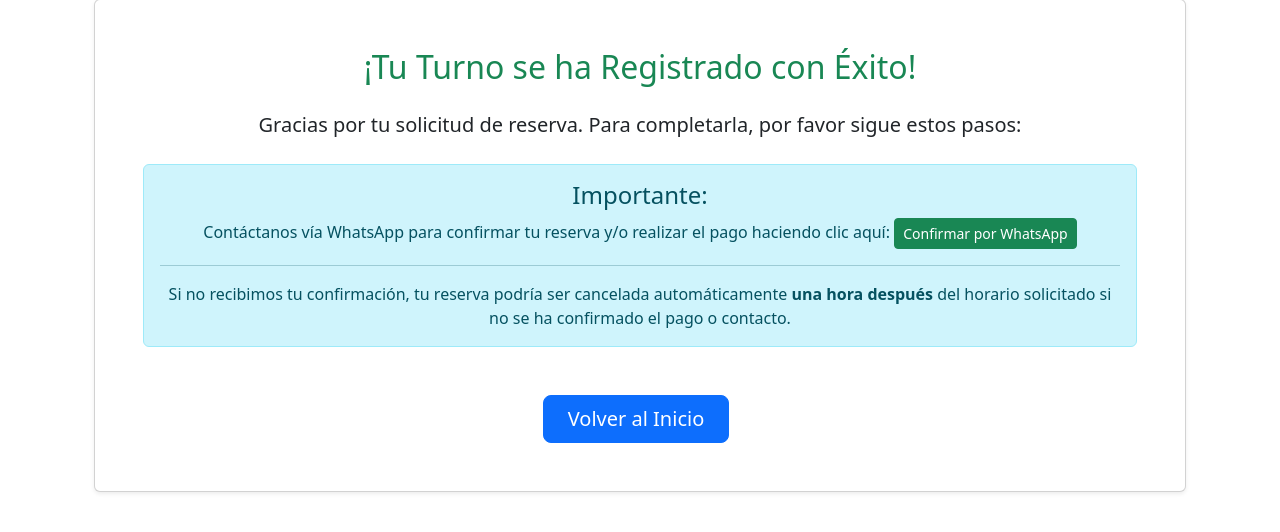
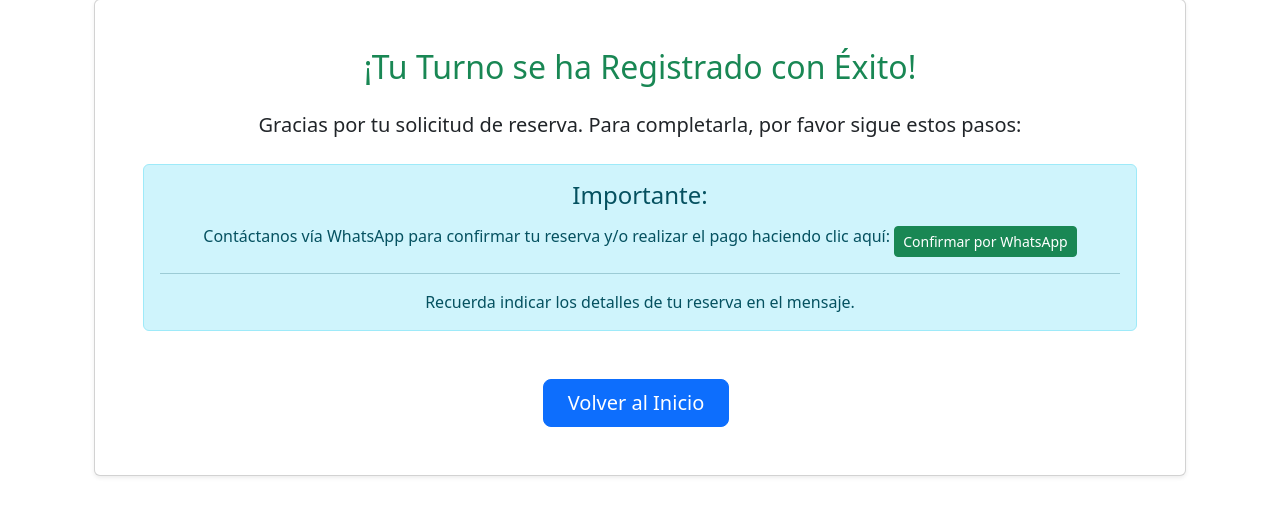
Before and after one commit to FacuMaza/canchas, a Django app: page /reserva-exitosa/ in a window 1280 px wide. Shown: the part 121-653 px from the top of the page. Run offline with Django 5.2, Linux system fonts and the light colour scheme; some libraries are stand-ins or nearby versions.

Commit message:
mod reserva exitosa.

```diff
--- a/canchas/templates/reserva_exitosa.html
+++ b/canchas/templates/reserva_exitosa.html
@@ -1,6 +1,6 @@
 {% extends "base.html" %}
 {% load static %}
-{% load i18n %} {# AÑADIDO POR PRECAUCIÓN, O SI USAS OTRAS TAGS DE i18n #}
+{% load i18n %}
 
 {% block title %}Reserva Registrada con Éxito{% endblock %}
 
@@ -13,17 +13,25 @@
             <p class="lead mt-4">
                 Gracias por tu solicitud de reserva. Para completarla, por favor sigue estos pasos:
             </p>
+
             <div class="alert alert-info mt-4" role="alert">
                 <h4 class="alert-heading">Importante:</h4>
                 <p>
                     Contáctanos vía WhatsApp para confirmar tu reserva y/o realizar el pago haciendo clic aquí:
-                    <a href="https://wa.me/5493875908958?text={% filter urlencode %}Hola, quiero confirmar mi solicitud de reserva. Gracias.{% endfilter %}" target="_blank" class="btn btn-success btn-sm">
+
+                    {# Simplemente usamos la URL que la vista nos ha preparado #}
+                    <a href="{{ whatsapp_url }}" target="_blank" class="btn btn-success btn-sm mt-2">
                         <i class="bi bi-whatsapp"></i> Confirmar por WhatsApp
                     </a>
                 </p>
                 <hr>
                 <p class="mb-0">
-                    Si no recibimos tu confirmación, tu reserva podría ser cancelada automáticamente <strong>una hora después</strong> del horario solicitado si no se ha confirmado el pago o contacto.
+                    {# Este mensaje se puede simplificar o personalizar si lo deseas #}
+                    {% if reserva_confirmada %}
+                    Si no recibimos tu confirmación, tu reserva podría ser cancelada automáticamente <strong>una hora después</strong> si no se ha confirmado el pago o contacto.
+                    {% else %}
+                    Recuerda indicar los detalles de tu reserva en el mensaje.
+                    {% endif %}
                 </p>
             </div>
 
@@ -31,13 +39,8 @@
                 <a href="{% url 'public-home' %}" class="btn btn-primary btn-lg px-4 me-2">
                     <i class="bi bi-house-door-fill"></i> Volver al Inicio
                 </a>
-                {# Podrías añadir un botón para ver "mis reservas" si el usuario estuviera logueado #}
             </div>
         </div>
     </div>
 </div>
 {% endblock %}
-
-{% block extra_js %}
-{# Puedes añadir JS específico si lo necesitas #}
-{% endblock %}
--- a/canchas/views.py
+++ b/canchas/views.py
@@ -1,3 +1,4 @@
+from urllib.parse import urlencode
 from django.shortcuts import render, get_object_or_404, redirect
 from django.urls import reverse_lazy, reverse
 from django.views.generic import (ListView,DetailView,CreateView,UpdateView,DeleteView,TemplateView)
@@ -24,6 +25,7 @@ from django.contrib.auth.forms import UserCreationForm, UserChangeForm
 from decimal import Decimal, InvalidOperation
 from collections import Counter
 import io
+import locale
 from django.http import HttpResponse # Ya deberías tener este
 from reportlab.pdfgen import canvas
 from reportlab.lib.pagesizes import A4
@@ -118,46 +120,21 @@ class PublicHomeView(ListView):
 
 
 
-
-
-
-
-
-
-
-# --- NUEVA VISTA: Para que el cliente vea disponibilidad y reserve ---
-from django.shortcuts import render, get_object_or_404, redirect
-from django.views import View
-from django.contrib import messages
-from django.utils import timezone
-from datetime import date, time, timedelta, datetime # Asegúrate que time esté aquí
-from decimal import Decimal
-from django.db.models import Q # Asegúrate que Q esté importado
-
-
-# --- NUEVA VISTA: Para que el cliente vea disponibilidad y reserve ---
+# --- PublicReservarClienteView (SIN CAMBIOS, puedes dejar la tuya) ---
 class PublicReservarClienteView(View):
-    template_name = 'public_reservar_cliente.html' # Asegúrate que esta plantilla exista
+    template_name = 'public_reservar_cliente.html'
     form_class = PublicClienteReservaForm
 
     def _generar_slots_lee_tipo_origen(self, cancha, fecha_obj):
+        # ... (Tu función _generar_slots_lee_tipo_origen no necesita cambios) ...
         slots_del_dia = []
-
-        hora_apertura_cancha = time(7, 0) # Hora de apertura por defecto
-        # Podrías obtener esto desde el modelo Cancha si varía:
-        # hora_apertura_cancha = cancha.hora_apertura or time(7, 0)
-
-        limite_generacion_hora = time(2, 0) # Hasta qué hora del día siguiente generar slots (ej. 02:00 AM)
-        # Podrías obtener esto desde el modelo Cancha si varía:
-        # limite_generacion_hora = cancha.hora_cierre_extendida or time(2,0)
-
-
+        hora_apertura_cancha = time(7, 0)
+        limite_generacion_hora = time(2, 0)
         reservas_existentes_query = Reserva.objects.filter(
             cancha=cancha,
             fecha=fecha_obj,
             estado__in=['confirmada', 'pendiente_pago', 'pendiente']
         ).select_related('usuario')
-
         reservas_existentes_dict = {
             r.hora_inicio: {
                 'pk': r.pk,
@@ -168,135 +145,97 @@ class PublicReservarClienteView(View):
             }
             for r in reservas_existentes_query
         }
-
         current_datetime_slot = datetime.combine(fecha_obj, hora_apertura_cancha)
-
-        # Determinar el límite de generación de slots
-        # Si la hora de cierre es pasada la medianoche (ej. 2:00 AM),
-        # se refiere al día siguiente de 'fecha_obj'.
-        if limite_generacion_hora < hora_apertura_cancha: # Ej: apertura 7:00, cierre 2:00 (del día siguiente)
+        if limite_generacion_hora < hora_apertura_cancha:
             limite_datetime_generacion = datetime.combine(fecha_obj + timedelta(days=1), limite_generacion_hora)
-        else: # Ej: apertura 7:00, cierre 23:00 (del mismo día)
+        else:
             limite_datetime_generacion = datetime.combine(fecha_obj, limite_generacion_hora)
-
         while current_datetime_slot < limite_datetime_generacion:
             slot_hora_inicio = current_datetime_slot.time()
-            # Asumimos slots de 30 minutos, podrías hacerlo configurable
             slot_dt_fin = current_datetime_slot + timedelta(minutes=cancha.duracion_turno_minutos if hasattr(cancha, 'duracion_turno_minutos') else 30)
             slot_hora_fin = slot_dt_fin.time()
-
-            slot_hora_inicio_str = slot_hora_inicio.strftime('%H:%M')
-            slot_hora_fin_str = slot_hora_fin.strftime('%H:%M')
-            slot_hora_inicio_name_fmt = slot_hora_inicio.strftime('%H-%M') # Para IDs/names en HTML
-
             slot_info_template = {
                 'hora_inicio': slot_hora_inicio,
                 'hora_fin': slot_hora_fin,
-                'hora_inicio_str': slot_hora_inicio_str,
-                'hora_fin_str': slot_hora_fin_str,
-                'hora_inicio_name_fmt': slot_hora_inicio_name_fmt,
+                'hora_inicio_str': slot_hora_inicio.strftime('%H:%M'),
+                'hora_fin_str': slot_hora_fin.strftime('%H:%M'),
+                'hora_inicio_name_fmt': slot_hora_inicio.strftime('%H-%M'),
                 'estado_display': 'disponible',
                 'reserva_info': None,
                 'reserva_pk': None,
                 'tipo_origen_display': None,
                 'estado_modelo_reserva': None
             }
-
             reserva_existente_data = reservas_existentes_dict.get(slot_hora_inicio)
             if reserva_existente_data:
                 slot_info_template['reserva_pk'] = reserva_existente_data['pk']
                 slot_info_template['reserva_info'] = reserva_existente_data['nombre_reserva'] or reserva_existente_data['usuario_info'] or "Reservado"
                 slot_info_template['tipo_origen_display'] = reserva_existente_data['tipo_origen']
                 slot_info_template['estado_modelo_reserva'] = reserva_existente_data['estado_modelo']
-
                 if reserva_existente_data['estado_modelo'] in ['pendiente_pago', 'confirmada', 'pendiente']:
                     slot_info_template['estado_display'] = 'reservado'
-
-            # Solo añadir si está disponible para la vista pública
             if slot_info_template['estado_display'] == 'disponible':
                 slots_del_dia.append(slot_info_template)
-
             current_datetime_slot = slot_dt_fin
-
         return slots_del_dia
 
-
     def get(self, request, cancha_pk, fecha):
-        cancha = get_object_or_404(Cancha, pk=cancha_pk, esta_activa=True)
-        try:
-            fecha_obj = datetime.strptime(fecha, '%Y-%m-%d').date()
-        except ValueError:
-            messages.error(request, "Formato de fecha inválido.")
-            return redirect('public-home') # Asegúrate que 'public-home' es una URL válida
-
-        if fecha_obj < timezone.localdate():
-            messages.warning(request, "No puedes ver disponibilidad para una fecha pasada.")
-            # Podrías redirigir a la misma vista pero con la fecha de hoy
-            # return redirect('public-reservar-cliente', cancha_pk=cancha.pk, fecha=timezone.localdate().strftime('%Y-%m-%d'))
-            return redirect('public-home')
-
-        slots = self._generar_slots_lee_tipo_origen(cancha, fecha_obj)
-        form = self.form_class()
-        context = {
-            'cancha': cancha,
-            'fecha_seleccionada': fecha_obj,
-            'fecha_str': fecha, # Para mantener en la URL y el input date
-            'slots': slots,
-            'form_cliente': form,
-            'titulo_pagina': f"Reservar en {cancha.nombre} para el {fecha_obj.strftime('%d/%m/%Y')}"
-        }
-        return render(request, self.template_name, context)
-
-    def post(self, request, cancha_pk, fecha):
+        # ... (el método GET no necesita cambios) ...
         cancha = get_object_or_404(Cancha, pk=cancha_pk, esta_activa=True)
         try:
             fecha_obj = datetime.strptime(fecha, '%Y-%m-%d').date()
         except ValueError:
             messages.error(request, "Formato de fecha inválido.")
             return redirect('public-home')
-
-        # Re-validar la fecha en POST, por si el usuario manipuló la URL
+        if fecha_obj < timezone.localdate():
+            messages.warning(request, "No puedes ver disponibilidad para una fecha pasada.")
+            return redirect('public-home')
+        slots = self._generar_slots_lee_tipo_origen(cancha, fecha_obj)
+        form = self.form_class()
+        context = {
+            'cancha': cancha,
+            'fecha_seleccionada': fecha_obj,
+            'fecha_str': fecha,
+            'slots': slots,
+            'form_cliente': form,
+            'titulo_pagina': f"Reservar en {cancha.nombre} para el {fecha_obj.strftime('%d/%m/%Y')}"
+        }
+        return render(request, self.template_name, context)
+
+    def post(self, request, cancha_pk, fecha):
+        # ... (Todo el método POST hasta el final se mantiene igual) ...
+        # ... (Guarda los datos en la sesión como lo hacía antes) ...
+        cancha = get_object_or_404(Cancha, pk=cancha_pk, esta_activa=True)
+        try:
+            fecha_obj = datetime.strptime(fecha, '%Y-%m-%d').date()
+        except ValueError:
+            messages.error(request, "Formato de fecha inválido.")
+            return redirect('public-home')
         if fecha_obj < timezone.localdate():
             messages.error(request, "No puedes reservar en una fecha pasada.")
-            # No es necesario volver a generar slots aquí si simplemente rediriges
             return redirect('public-home')
-            # O si quieres mostrar el form con el error en la misma página:
-            # slots = self._generar_slots_lee_tipo_origen(cancha, fecha_obj) # No se mostrarían de todas formas
-            # form_cliente = self.form_class(request.POST)
-            # context = {'cancha': cancha, 'fecha_seleccionada': fecha_obj, 'fecha_str': fecha, 'slots': slots, 'form_cliente': form_cliente, 'titulo_pagina': f"Reservar en {cancha.nombre} para el {fecha_obj.strftime('%d/%m/%Y')}"}
-            # return render(request, self.template_name, context)
-
 
         form_cliente = self.form_class(request.POST)
-        slots_seleccionados_str = request.POST.getlist('slot_reservar') # `slot_reservar` es el name del checkbox en el HTML
-
-        # --- Lógica para manejar errores y renderizar de nuevo el form ---
+        slots_seleccionados_str = request.POST.getlist('slot_reservar')
+
         def _render_form_con_errores(error_msg=None, form_errors=False):
-            if error_msg and not form_errors: # Si es un error general y no del form
-                 messages.error(request, error_msg)
-            # Si el form ya tiene errores (is_valid() falló), no añadir más mensajes genéricos si es el mismo problema
-            # Pero si el error es específico de slots o conflictos, sí añadirlo
-            elif error_msg and form_errors: # error_msg específico sobre slots o conflictos
-                 messages.error(request, error_msg)
-
-
-            slots = self._generar_slots_lee_tipo_origen(cancha, fecha_obj) # Siempre regenerar slots para mostrar el estado actual
+            if error_msg and not form_errors:
+                messages.error(request, error_msg)
+            elif error_msg and form_errors:
+                messages.error(request, error_msg)
+            slots = self._generar_slots_lee_tipo_origen(cancha, fecha_obj)
             context = {
                 'cancha': cancha,
                 'fecha_seleccionada': fecha_obj,
                 'fecha_str': fecha,
                 'slots': slots,
-                'form_cliente': form_cliente, # El form con los datos y errores
+                'form_cliente': form_cliente,
                 'titulo_pagina': f"Reservar en {cancha.nombre} para el {fecha_obj.strftime('%d/%m/%Y')}"
             }
             return render(request, self.template_name, context)
-        # --- Fin de la función helper ---
 
         if not form_cliente.is_valid():
-            # Los errores de campo ya estarán en form_cliente.errors
-            # messages.error(request, "Por favor, completa tus datos correctamente.") # Esto ya lo hace el form
             return _render_form_con_errores(form_errors=True)
-
         if not slots_seleccionados_str:
             return _render_form_con_errores("No seleccionaste ningún horario. Por favor, elige al menos uno.")
 
@@ -310,15 +249,13 @@ class PublicReservarClienteView(View):
         except ValueError:
             return _render_form_con_errores("Formato de hora inválido en los horarios seleccionados.")
 
-        slots_seleccionados_time.sort() # Importante para verificar consecutividad y para crear reservas
-
+        slots_seleccionados_time.sort()
         duracion_turno_minutos = cancha.duracion_turno_minutos if hasattr(cancha, 'duracion_turno_minutos') else 30
 
-        # Validar consecutividad
         if len(slots_seleccionados_time) > 1:
             consecutivos = True
             for i in range(len(slots_seleccionados_time) - 1):
-                dt1 = datetime.combine(timezone.localdate(), slots_seleccionados_time[i]) # Usar una fecha dummy para comparar
+                dt1 = datetime.combine(timezone.localdate(), slots_seleccionados_time[i])
                 dt2 = datetime.combine(timezone.localdate(), slots_seleccionados_time[i+1])
                 if dt1 + timedelta(minutes=duracion_turno_minutos) != dt2:
                     consecutivos = False
@@ -326,95 +263,117 @@ class PublicReservarClienteView(View):
             if not consecutivos:
                 return _render_form_con_errores("Los horarios seleccionados deben ser consecutivos.")
 
-        # Verificar conflictos (doble check, ya que el estado pudo cambiar mientras el usuario tenía la página abierta)
         q_objects_conflicto = Q()
         for hora_inicio_slot in slots_seleccionados_time:
             q_objects_conflicto |= Q(fecha=fecha_obj, hora_inicio=hora_inicio_slot)
-
-        conflictos_encontrados = []
-        if q_objects_conflicto: # Solo hacer la query si hay Q objects
+        if q_objects_conflicto:
             conflictos_encontrados = Reserva.objects.filter(
                 cancha=cancha,
-                estado__in=['confirmada', 'pendiente_pago', 'pendiente'] # Mismos estados que se consideran "reservado"
+                estado__in=['confirmada', 'pendiente_pago', 'pendiente']
             ).filter(q_objects_conflicto).values('fecha', 'hora_inicio')
-
-        if conflictos_encontrados:
-            conflictos_set = {(c['fecha'], c['hora_inicio']) for c in conflictos_encontrados}
-            error_detalle = ", ".join([f"{h.strftime('%H:%M')}" for f, h in sorted(list(conflictos_set))]) # Solo mostrar hora
-            return _render_form_con_errores(f"Alguno(s) de los horarios seleccionados ({error_detalle}) ya no está(n) disponible(s). Por favor, intenta de nuevo.")
-
-        # --- Creación de Reservas ---
+            if conflictos_encontrados:
+                conflictos_set = {(c['fecha'], c['hora_inicio']) for c in conflictos_encontrados}
+                error_detalle = ", ".join([f"{h.strftime('%H:%M')}" for f, h in sorted(list(conflictos_set))])
+                return _render_form_con_errores(f"Alguno(s) de los horarios seleccionados ({error_detalle}) ya no está(n) disponible(s). Por favor, intenta de nuevo.")
+
         reservas_creadas_count = 0
-        errores_creacion = [] # Lista de horas (str) que no se pudieron reservar
-
-        # Aquí defines el precio para reservas públicas. Podría ser un valor fijo,
-        # o podrías tener una lógica más compleja (ej. desde el modelo Cancha).
-        # Si tu modelo Reserva tiene un precio_base o lo calcula en save(), puedes dejarlo None.
+        errores_creacion = []
+        horas_reservadas_exitosamente = []
         precio_turno_publico_cliente = cancha.precio_publico if hasattr(cancha, 'precio_publico') else None
-        # O un valor fijo: from decimal import Decimal; precio_turno_publico_cliente = Decimal('1000.00')
 
         for hora_inicio_slot_actual in slots_seleccionados_time:
             try:
-                dt_inicio = datetime.combine(fecha_obj, hora_inicio_slot_actual)
-                dt_fin = dt_inicio + timedelta(minutes=duracion_turno_minutos)
-                hora_fin_slot_actual = dt_fin.time()
-
                 Reserva.objects.create(
                     cancha=cancha,
-                    usuario=None, # Reserva pública, sin usuario logueado
+                    usuario=None,
                     fecha=fecha_obj,
                     hora_inicio=hora_inicio_slot_actual,
-                    hora_fin=hora_fin_slot_actual,
+                    hora_fin=(datetime.combine(fecha_obj, hora_inicio_slot_actual) + timedelta(minutes=duracion_turno_minutos)).time(),
                     nombre_reserva=nombre_cliente,
-                    tipo_reserva_origen='publica', # O 'web_cliente', 'online_directa', etc.
+                    tipo_reserva_origen='publica',
                     precio_reserva=precio_turno_publico_cliente,
-                    estado='pendiente_pago', # Estado inicial para reservas de clientes
+                    estado='pendiente_pago',
                     notas_internas=f"Reserva cliente público: {nombre_cliente}. Contacto: {contacto_cliente}."
                 )
                 reservas_creadas_count += 1
+                horas_reservadas_exitosamente.append(hora_inicio_slot_actual.strftime('%H:%M'))
             except Exception as e:
-                # Loggear el error real para debugging
-                print(f"ERROR al crear reserva para cliente {nombre_cliente} en {fecha_obj} {hora_inicio_slot_actual}: {e}")
+                print(f"ERROR al crear reserva: {e}")
                 errores_creacion.append(hora_inicio_slot_actual.strftime('%H:%M'))
 
-        # --- Redirección y Mensajes Post-Creación ---
         if reservas_creadas_count > 0:
-            # Mensaje genérico de éxito, la página 'reserva-exitosa' dará los detalles.
-            success_msg = f"¡Tu solicitud de {reservas_creadas_count} turno(s) ha sido registrada!"
-            if nombre_cliente: # Personalizar un poco si tenemos el nombre
-                 success_msg = f"¡Gracias, {nombre_cliente}! Tu solicitud de {reservas_creadas_count} turno(s) ha sido registrada."
-
-            messages.success(request, success_msg)
+            messages.success(request, f"¡Gracias, {nombre_cliente}! Tu solicitud de {reservas_creadas_count} turno(s) ha sido registrada.")
+
+            request.session['reserva_exitosa_info'] = {
+                'nombre_cliente': nombre_cliente,
+                'fecha_reserva': fecha_obj.isoformat(),
+                'horas_reservadas': horas_reservadas_exitosamente,
+            }
 
             if errores_creacion:
-                # Si hubo errores parciales, informar al usuario, pero aún así redirigir a la página de éxito
-                # para los turnos que sí se crearon.
-                messages.warning(request, f"Atención: Algunos horarios ({', '.join(errores_creacion)}) no pudieron ser reservados debido a un error inesperado. Por favor, contáctanos.")
-
-            # *** CAMBIO PRINCIPAL: Redirigir a la página de éxito ***
-            return redirect('reserva-exitosa') # Asegúrate que 'reserva-exitosa' esté definida en tus urls.py
-
-        else: # Si no se creó ninguna reserva (ej. todos los slots dieron error en el bucle)
-            msg_error = "No se pudo procesar tu solicitud de reserva en este momento."
+                messages.warning(request, f"Atención: Algunos horarios ({', '.join(errores_creacion)}) no pudieron ser reservados.")
+
+            return redirect('reserva-exitosa')
+
+        else:
+            msg_error = "No se pudo procesar tu solicitud de reserva. Ningún turno fue creado."
             if errores_creacion:
                 msg_error += f" Problemas con horarios: {', '.join(errores_creacion)}."
-            else:
-                # Este caso es poco probable si la validación de conflictos anterior funcionó,
-                # a menos que haya un error muy específico en el .create()
-                msg_error += " Por favor, intenta nuevamente o contacta con nosotros."
-
             return _render_form_con_errores(msg_error)
 
+
+# --- ReservaExitosaView (AQUÍ ESTÁ EL CAMBIO IMPORTANTE) ---
 class ReservaExitosaView(TemplateView):
-    template_name = 'reserva_exitosa.html' # O 'tu_app/reserva_exitosa.html'
+    template_name = 'reserva_exitosa.html'
 
     def get_context_data(self, **kwargs):
         context = super().get_context_data(**kwargs)
-        context['titulo_pagina'] = "Reserva Confirmada"
-        # Aquí podrías pasar más información si la necesitaras en la plantilla de éxito,
-        # por ejemplo, recuperándola de la sesión o como parámetros de URL (aunque para este caso no es necesario).
+
+        reserva_info = self.request.session.pop('reserva_exitosa_info', None)
+
+        wa_params_genericos = {'text': 'Hola, acabo de realizar una solicitud de reserva y quiero confirmar los detalles. Gracias.'}
+        context['whatsapp_url'] = f"https://wa.me/5493875908958?{urlencode(wa_params_genericos)}"
+
+        if reserva_info:
+            try:
+                # --- INICIO DE LA CORRECCIÓN ---
+                # Intentamos establecer el locale en español. Es posible que necesites
+                # instalar el paquete de idioma en tu sistema operativo si esto falla.
+                # Para Windows: 'es-ES' o 'Spanish_Spain.1252'
+                # Para Linux/macOS: 'es_ES.UTF-8'
+                try:
+                    locale.setlocale(locale.LC_TIME, 'es_ES.UTF-8')
+                except locale.Error:
+                    try:
+                        locale.setlocale(locale.LC_TIME, 'es-ES')
+                    except locale.Error:
+                        print("ADVERTENCIA: No se pudo establecer el locale a español. Las fechas saldrán en inglés.")
+                # --- FIN DE LA CORRECCIÓN ---
+
+                nombre = reserva_info.get('nombre_cliente')
+                fecha_obj = date.fromisoformat(reserva_info.get('fecha_reserva'))
+                horas = reserva_info.get('horas_reservadas', [])
+
+                # strftime ahora debería funcionar correctamente en español
+                fecha_str = fecha_obj.strftime('%A, %d de %B').capitalize()
+                horas_str = ", ".join(horas)
+
+                mensaje_texto = (
+                    f"Hola, quiero confirmar mi solicitud de reserva para el día {fecha_str} "
+                    f"a nombre de {nombre} para los horarios: {horas_str}. Gracias."
+                )
+
+                wa_params = {'text': mensaje_texto}
+                context['whatsapp_url'] = f"https://wa.me/5493875908958?{urlencode(wa_params)}"
+                context['reserva_confirmada'] = True
+
+            except Exception as e:
+                # Capturamos CUALQUIER error para evitar el Error 500
+                print(f"ERROR CRÍTICO al procesar datos para URL de WhatsApp: {e}")
+                # Si falla, se usará la URL genérica definida al principio.
+
+        context['titulo_pagina'] = "Reserva Registrada"
         return context
-
 
 
 
```
Also changed, not shown: canchas/templates/public_reservar_cliente.html (+5 -14 lines).
